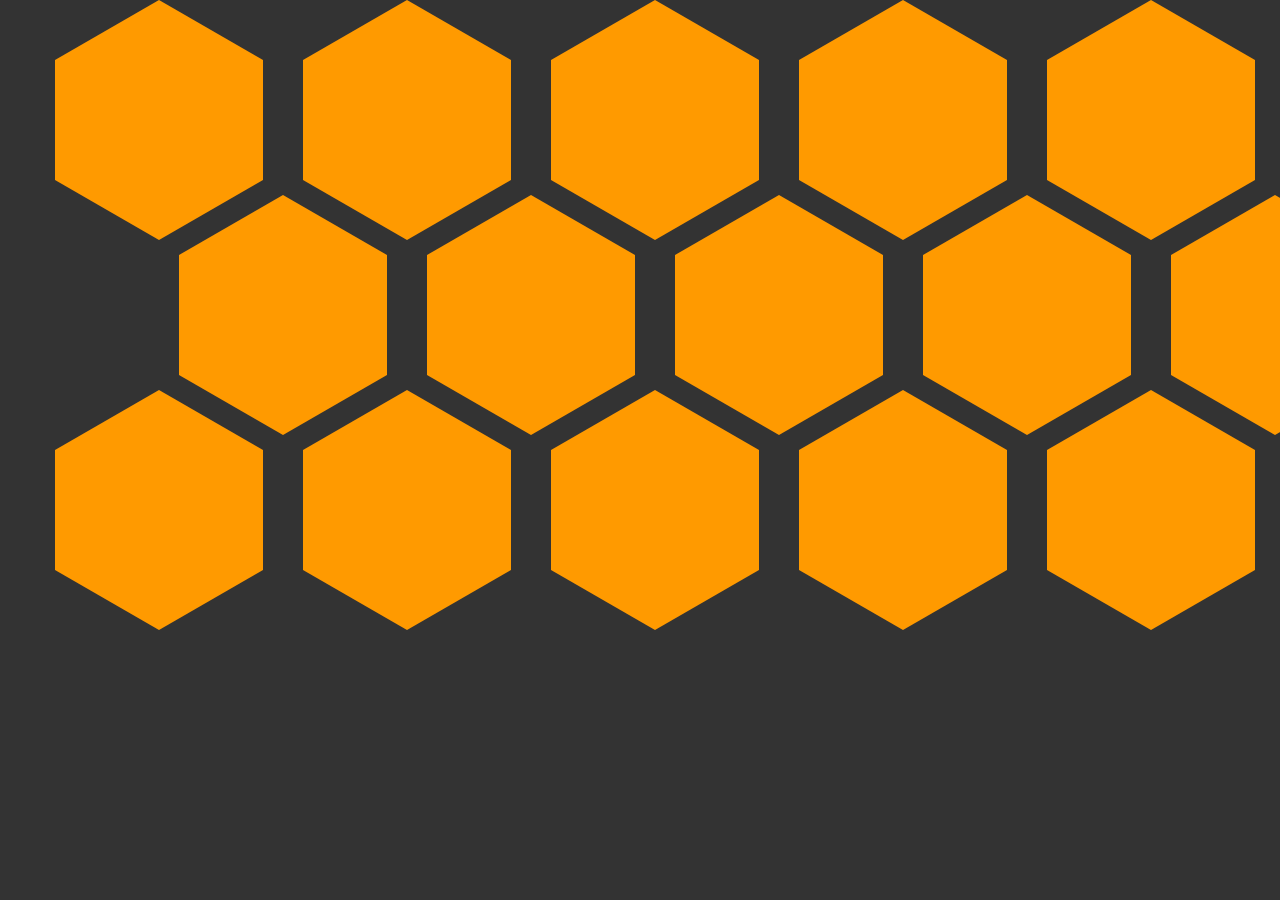
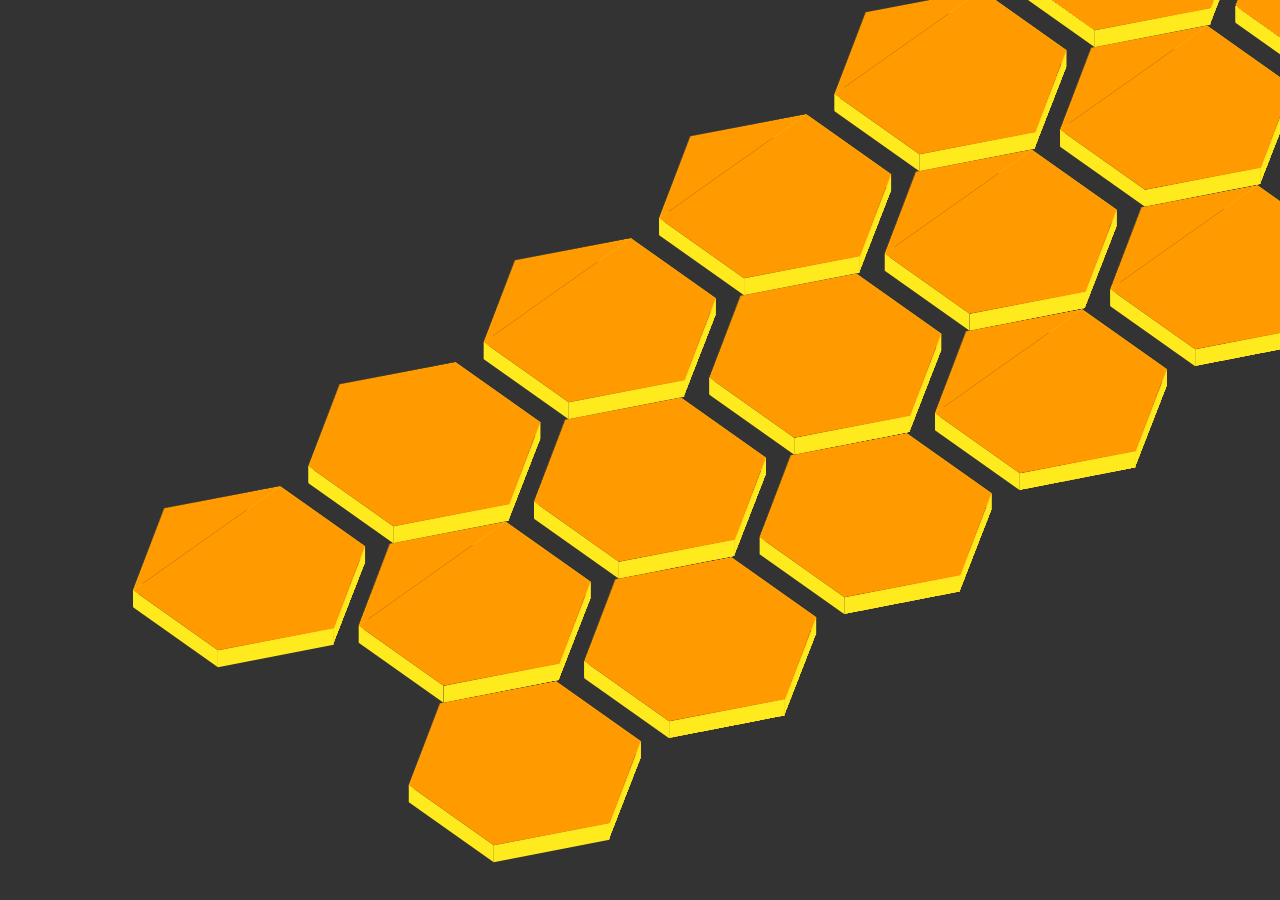
Before and after one commit to arun14k08/css-small-projects, a plain HTML site: page hexagon-3d/index.html in a window 1280 px wide. Shown: the top 900 px of the page. Before the commit the page ends 800 px from the top, so only its background shows below. Drawn offline with Linux system fonts and the light colour scheme.

Commit message:
rotated the structure

```diff
--- a/hexagon-3d/styles.css
+++ b/hexagon-3d/styles.css
@@ -34,7 +34,7 @@ body {
     flex-wrap: wrap;
     /* transform: rotateY(45deg); */
     /* background-color: rgba(0, 0, 0, 0.7); */
-
+    transform: rotateX(45deg) rotateZ(-45deg);
 }
 
 .hexagon::after,
@@ -56,7 +56,7 @@ body {
     height: var(--hex-box-height);
     background-color: var(--hex-primary);
     margin-left: var(--gap-horizontal);
-    transition: transform 500ms ease-in-out;
+    transition: transform 100ms ease-in-out;
 }
 
 .hexagon::before,
@@ -91,7 +91,7 @@ body {
 
 
 .hexagon:hover {
-    transform: rotateY(135deg);
+    transform: rotateY(15deg);
 }
 
 .box {
```
